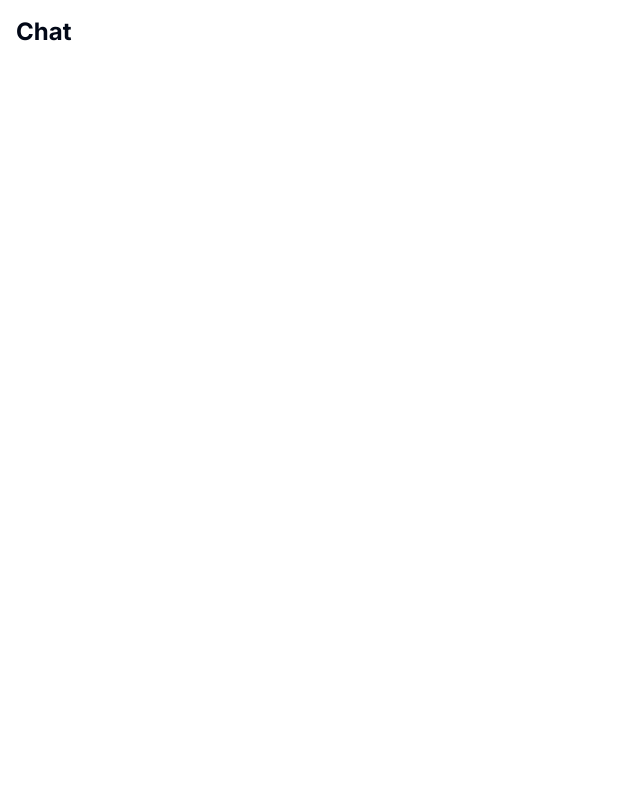
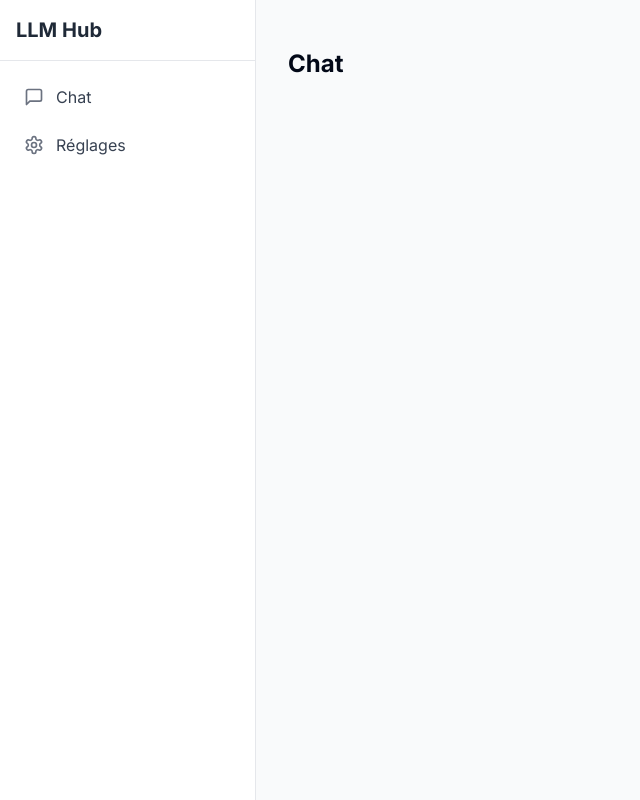
Before and after one commit to mazerco9/llm-hub, a Next.js app in the folder frontend/: page /auth-group/chat in a window 1280 px wide. Shown: the whole page, without its empty margins (0-640 px from the left). Built offline with nearby package versions, Linux system fonts and the light colour scheme.

Commit message:
fix: renommage du dossier auth pour résoudre le problème de build vercel

```diff
--- a/frontend/app/layout.tsx
+++ b/frontend/app/layout.tsx
@@ -1,22 +1,24 @@
-import type { Metadata } from 'next'
-import { Inter } from 'next/font/google'
-import './globals.css'
+import { Inter } from 'next/font/google';
+import './globals.css';
+import MainLayout from '../components/MainLayout';
 
-const inter = Inter({ subsets: ['latin'] })
+const inter = Inter({ subsets: ['latin'] });
 
-export const metadata: Metadata = {
+export const metadata = {
   title: 'LLM Hub Personnel',
   description: 'Interface unifiée pour interagir avec différents LLMs',
-}
+};
 
 export default function RootLayout({
   children,
 }: {
-  children: React.ReactNode
+  children: React.ReactNode;
 }) {
   return (
     <html lang="fr">
-      <body className={inter.className}>{children}</body>
+      <body className={inter.className}>
+        <MainLayout>{children}</MainLayout>
+      </body>
     </html>
-  )
+  );
 }
--- /dev/null
+++ b/frontend/components/MainLayout.tsx
@@ -0,0 +1,68 @@
+"use client";
+
+import React, { useState } from 'react';
+import { Menu, X, Settings, MessageSquare } from 'lucide-react';
+
+const MainLayout = ({ children }: { children: React.ReactNode }) => {
+  const [sidebarOpen, setSidebarOpen] = useState(false);
+
+  return (
+    <div className="h-screen flex bg-gray-50 dark:bg-gray-900">
+      {/* Mobile sidebar toggle */}
+      <button
+        onClick={() => setSidebarOpen(!sidebarOpen)}
+        className="lg:hidden fixed z-50 bottom-4 right-4 bg-blue-600 p-2 rounded-full text-white"
+      >
+        {sidebarOpen ? <X size={24} /> : <Menu size={24} />}
+      </button>
+
+      {/* Sidebar */}
+      <aside
+        className={`
+        fixed inset-y-0 left-0
+        transform lg:translate-x-0 lg:relative
+        w-64 bg-white dark:bg-gray-800
+        border-r border-gray-200 dark:border-gray-700
+        transition-transform duration-200 ease-in-out
+        ${sidebarOpen ? 'translate-x-0' : '-translate-x-full'}
+        z-40 lg:z-0
+      `}
+      >
+        <div className="h-full flex flex-col">
+          <div className="p-4 border-b border-gray-200 dark:border-gray-700">
+            <h1 className="text-xl font-bold text-gray-800 dark:text-white">LLM Hub</h1>
+          </div>
+
+          <nav className="flex-1 overflow-y-auto p-4">
+            <ul className="space-y-2">
+              <li>
+                <a
+                  href="/chat"
+                  className="flex items-center p-2 rounded-lg hover:bg-gray-100 dark:hover:bg-gray-700"
+                >
+                  <MessageSquare className="w-5 h-5 text-gray-500 dark:text-gray-400" />
+                  <span className="ml-3 text-gray-700 dark:text-gray-300">Chat</span>
+                </a>
+              </li>
+              <li>
+                <a
+                  href="/settings"
+                  className="flex items-center p-2 rounded-lg hover:bg-gray-100 dark:hover:bg-gray-700"
+                >
+                  <Settings className="w-5 h-5 text-gray-500 dark:text-gray-400" />
+                  <span className="ml-3 text-gray-700 dark:text-gray-300">Réglages</span>
+                </a>
+              </li>
+            </ul>
+          </nav>
+        </div>
+      </aside>
+
+      <main className="flex-1 overflow-auto bg-gray-50 dark:bg-gray-900">
+        <div className="container mx-auto px-4 py-8">{children}</div>
+      </main>
+    </div>
+  );
+};
+
+export default MainLayout;
--- a/frontend/package.json
+++ b/frontend/package.json
@@ -11,14 +11,14 @@
   },
   "dependencies": {
     "@radix-ui/react-slot": "^1.1.1",
+    "@vercel/analytics": "^1.1.1",
     "class-variance-authority": "^0.7.1",
     "clsx": "^2.1.1",
     "lucide-react": "^0.471.0",
     "next": "^14.0.1",
     "react": "^18.2.0",
     "react-dom": "^18.2.0",
-    "tailwind-merge": "^2.6.0",
-    "@vercel/analytics": "^1.1.1"
+    "tailwind-merge": "^2.6.0"
   },
   "devDependencies": {
     "@types/node": "^20.0.0",
```
